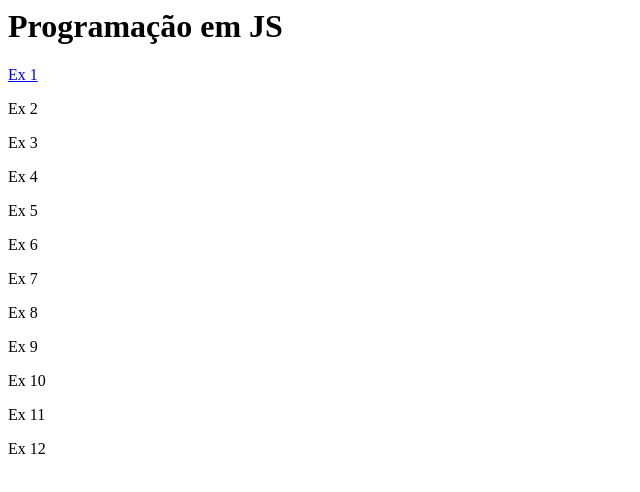
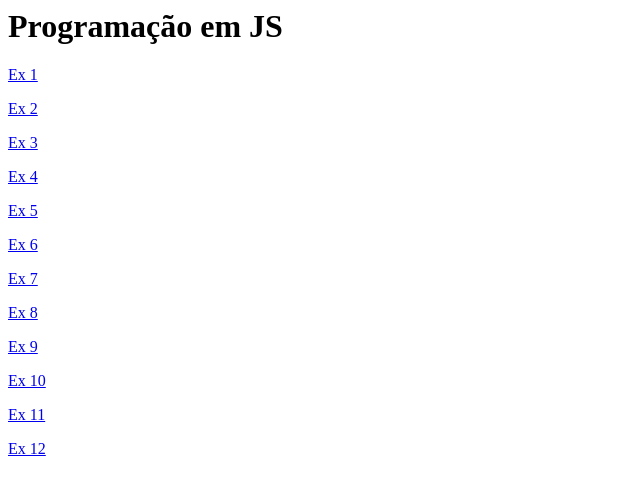
Before and after one commit to Livia-mc/JS_programacao, a plain HTML site: page index.html in a window 1280 px wide. Shown: the whole page, without its empty margins (0-640 px from the left). Drawn offline with Linux system fonts and the light colour scheme.

Commit message:
Links arrumados

```diff
--- a/index.html
+++ b/index.html
@@ -6,17 +6,17 @@
   <body>
     <h1>Programação em JS</h1>
     <p><a href="./Exercícios/html/Ex01.html">Ex 1</a></p>
-    <p><a href="./Exercícios/html/Ex02.html"></a>Ex 2</p>
-    <p><a href="./Exercícios/html/Ex03.html"></a>Ex 3</p>
-    <p><a href="./Exercícios/html/Ex04.html"></a>Ex 4</p>
-    <p><a href="./Exercícios/html/Ex05.html"></a>Ex 5</p>
-    <p><a href="./Exercícios/html/Ex06.html"></a>Ex 6</p>
-    <p><a href="./Exercícios/html/Ex07.html"></a>Ex 7</p>
-    <p><a href="./Exercícios/html/Ex08.html"></a>Ex 8</p>
-    <p><a href="./Exercícios/html/Ex09.html"></a>Ex 9</p>
-    <p><a href="./Exercícios/html/Ex010.html"></a>Ex 10</p>
-    <p><a href="./Exercícios/html/Ex011.html"></a>Ex 11</p>
-    <p><a href="./Exercícios/html/Ex012.html"></a>Ex 12</p>
+    <p><a href="./Exercícios/html/Ex02.html">Ex 2</a></p>
+    <p><a href="./Exercícios/html/Ex03.html">Ex 3</a></p>
+    <p><a href="./Exercícios/html/Ex04.html">Ex 4</a></p>
+    <p><a href="./Exercícios/html/Ex05.html">Ex 5</a></p>
+    <p><a href="./Exercícios/html/Ex06.html">Ex 6</a></p>
+    <p><a href="./Exercícios/html/Ex07.html">Ex 7</a></p>
+    <p><a href="./Exercícios/html/Ex08.html">Ex 8</a></p>
+    <p><a href="./Exercícios/html/Ex09.html">Ex 9</a></p>
+    <p><a href="./Exercícios/html/Ex010.html">Ex 10</a></p>
+    <p><a href="./Exercícios/html/Ex011.html">Ex 11</a></p>
+    <p><a href="./Exercícios/html/Ex012.html">Ex 12</a></p>
 
   </body>
 </html>
```
